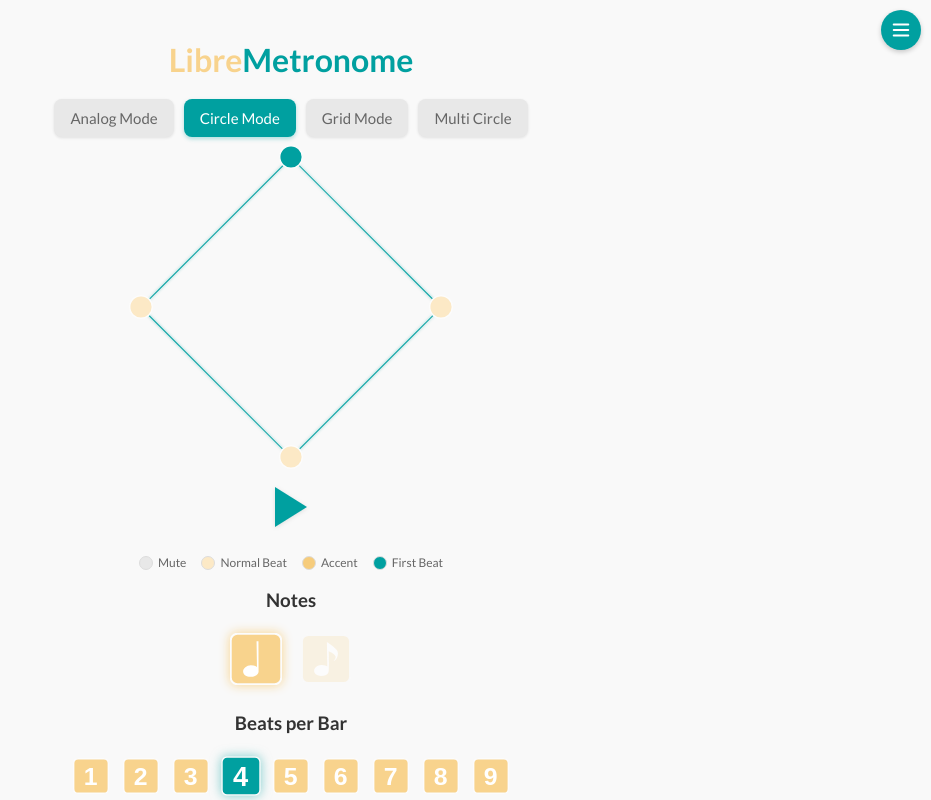
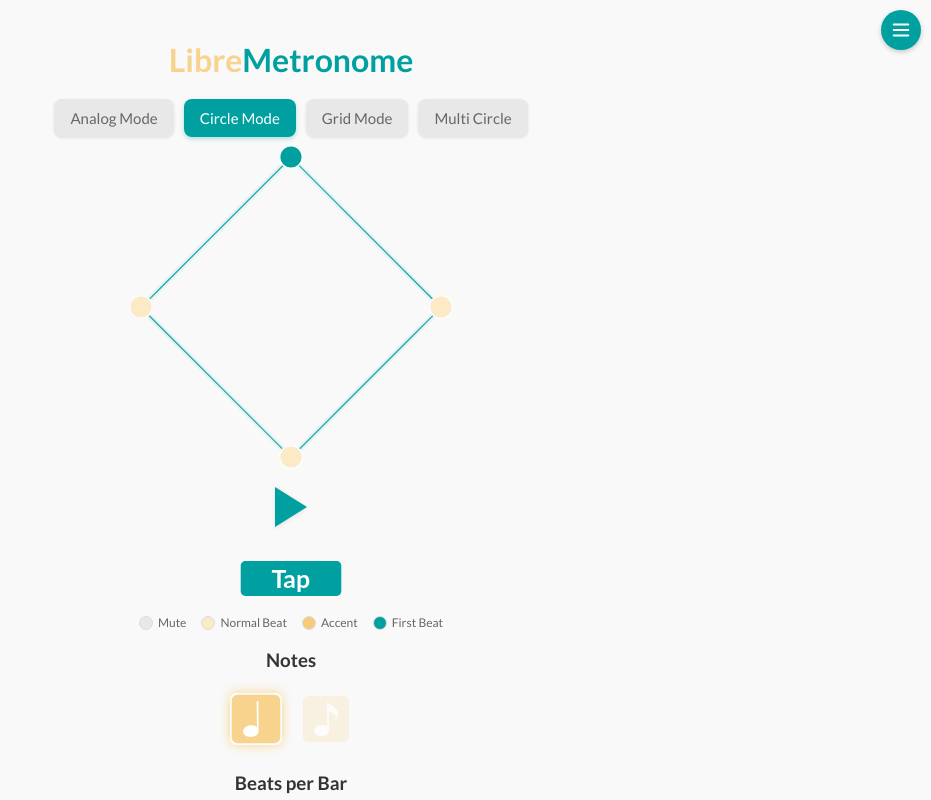
Before and after one commit to hybridpicker/LibreMetronome, a React (Create React App) app in the folder frontend/: page / in a window 1280 px wide. Shown: the top 800 px of the page, without its empty margins (349-1280 px from the left). Built offline with nearby package versions, Linux system fonts and the light colour scheme.

Commit message:
added tap tempo on large tablet screens

```diff
--- a/frontend/src/components/AdvancedMetronome.js
+++ b/frontend/src/components/AdvancedMetronome.js
@@ -316,7 +316,7 @@ export function AdvancedMetronomeWithCircle({
     });
   }
 
-  const [isMobile, setIsMobile] = useState(window.innerWidth < 768);
+  const [isMobile, setIsMobile] = useState(window.innerWidth < 1400);
   useEffect(() => {
     const handleResize = () => setIsMobile(window.innerWidth < 768);
     window.addEventListener('resize', handleResize);
--- a/frontend/src/components/metronome/CircleMode/CircleMetronome.js
+++ b/frontend/src/components/metronome/CircleMode/CircleMetronome.js
@@ -189,7 +189,7 @@ export function AdvancedMetronomeWithCircle({
   });
 
   // For mobile tap button
-  const [isMobile, setIsMobile] = useState(window.innerWidth < 768);
+  const [isMobile, setIsMobile] = useState(window.innerWidth < 1400);
   useEffect(() => {
     const handleResize = () => setIsMobile(window.innerWidth < 768);
     window.addEventListener('resize', handleResize);
--- a/frontend/src/components/metronome/GridMode/GridModeMetronome.js
+++ b/frontend/src/components/metronome/GridMode/GridModeMetronome.js
@@ -147,7 +147,7 @@ const GridModeMetronome = (props) => {
   };
 
   // Responsive behavior for mobile devices
-  const [isMobile, setIsMobile] = useState(window.innerWidth < 768);
+  const [isMobile, setIsMobile] = useState(window.innerWidth < 1400);
   useEffect(() => {
     const handleResize = () => setIsMobile(window.innerWidth < 768);
     window.addEventListener('resize', handleResize);
--- a/frontend/src/components/metronome/MultiCircleMode/MultiCircleMetronome.js
+++ b/frontend/src/components/metronome/MultiCircleMode/MultiCircleMetronome.js
@@ -201,7 +201,7 @@ function MultiCircleMetronome(props) {
   };
 
   const [containerSize, setContainerSize] = useState(getContainerSize());
-  const [isMobile, setIsMobile] = useState(window.innerWidth < 768);
+  const [isMobile, setIsMobile] = useState(window.innerWidth < 1400);
 
   useEffect(() => {
     const handleResize = () => {
```
